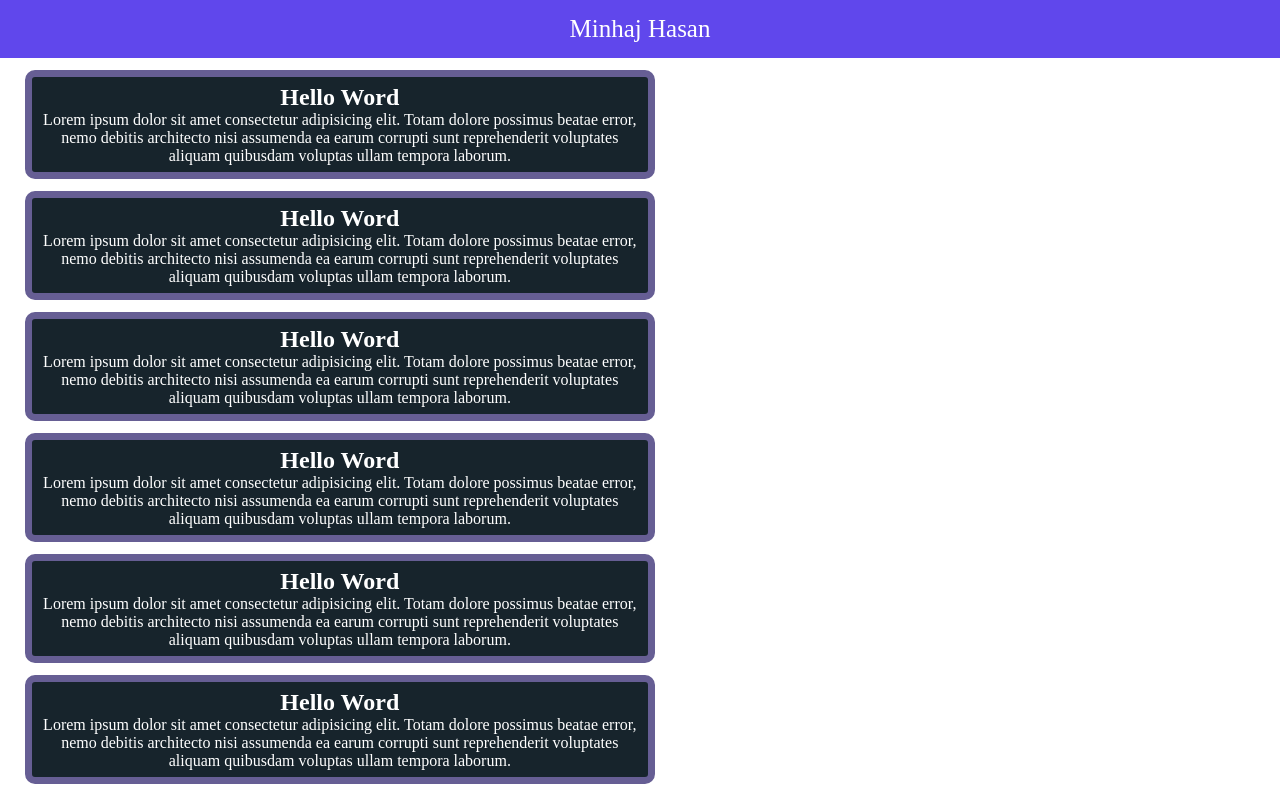
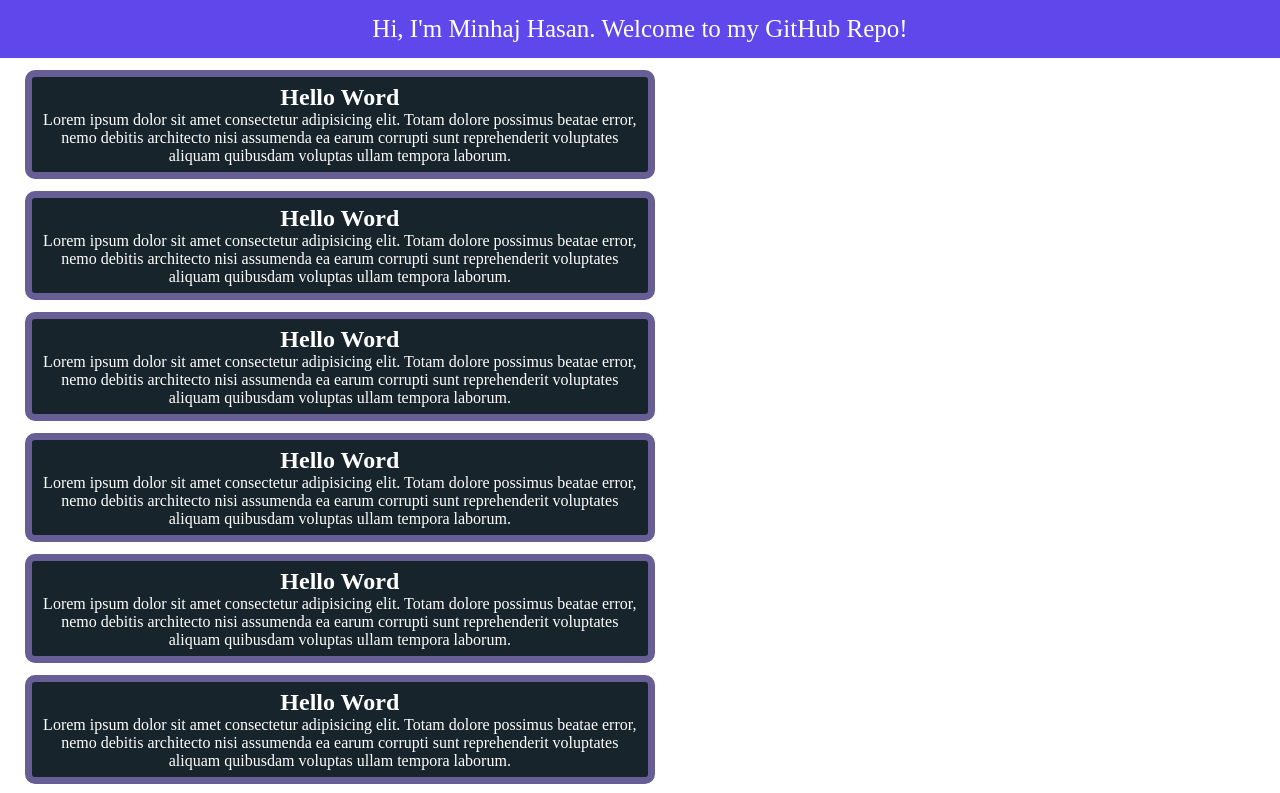
Before and after one commit to minhajhasan-dev/My-First-Website, a plain HTML site: page index.html in a window 1280 px wide. Shown: the top 793 px of the page. Drawn offline with Linux system fonts and the light colour scheme.

Commit message:
Added Text On Nav

```diff
--- a/index.html
+++ b/index.html
@@ -8,7 +8,7 @@
 </head>
 <body>
     <section id="header">
-        <p>Minhaj Hasan</p>
+        <p>Hi, I'm Minhaj Hasan. Welcome to my GitHub Repo!</p>
     </section>
     <section class="post">
         <h2>Hello Word</h2>
```
Also changed, not shown: 1 other file.
